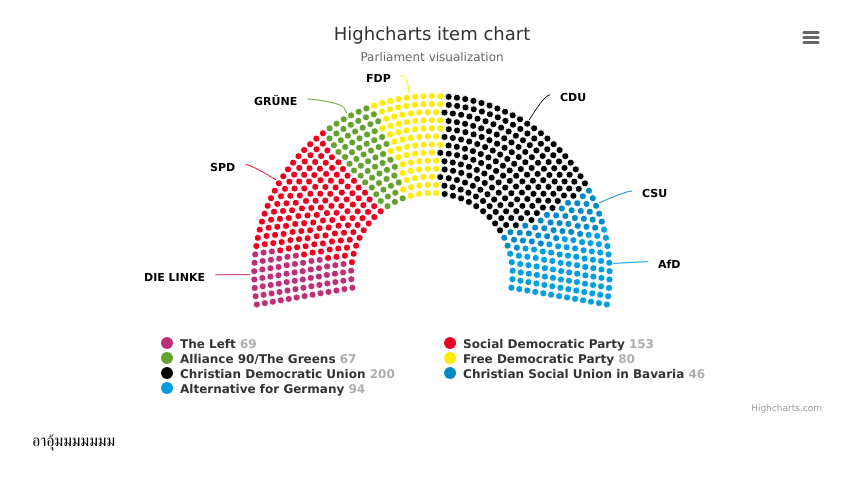
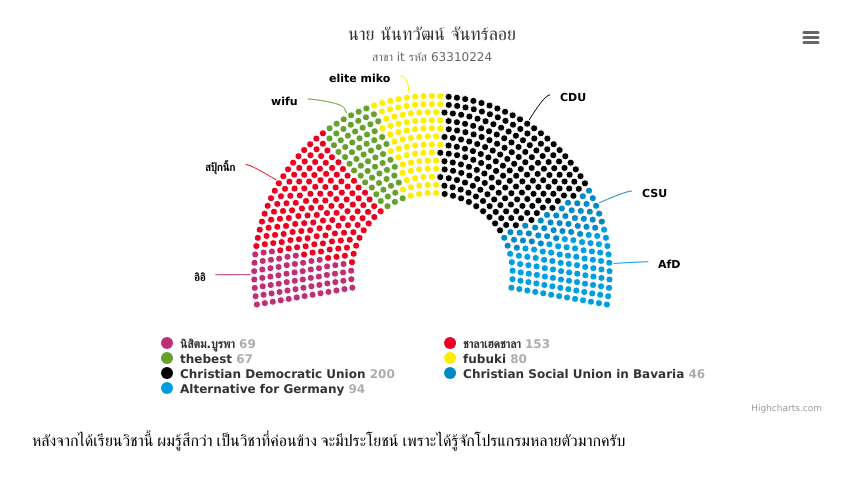
Before and after one commit to phongphom/finaltest, a PHP site: page / in a window 1280 px wide. Shown: the top 490 px of the page, without its empty margins (208-1061 px from the left). Run offline with PHP 8.4, Linux system fonts and the light colour scheme.

Commit message:
Update index.php

```diff
--- a/index.php
+++ b/index.php
@@ -57,7 +57,7 @@
     <figure class="highcharts-figure">
         <div id="container"></div>
         <p class="highcharts-description">
-           อาอุ้มมมมมมม
+           หลังจากได้เรียนวิชานี้ ผมรู้สึกว่า เป็นวิชาที่ค่อนข้าง จะมีประโยชน์ เพราะได้รู้จักโปรแกรมหลายตัวมากครับ
         </p>
     </figure>
 
@@ -69,11 +69,11 @@
         },
 
         title: {
-            text: 'Highcharts item chart'
+            text: 'นาย นันทวัฒน์ จันทร์ลอย'
         },
 
         subtitle: {
-            text: 'Parliament visualization'
+            text: 'สาขา it รหัส 63310224'
         },
 
         legend: {
@@ -84,10 +84,10 @@
             name: 'Representatives',
             keys: ['name', 'y', 'color', 'label'],
             data: [
-                ['The Left', 69, '#BE3075', 'DIE LINKE'],
-                ['Social Democratic Party', 153, '#EB001F', 'SPD'],
-                ['Alliance 90/The Greens', 67, '#64A12D', 'GRÜNE'],
-                ['Free Democratic Party', 80, '#FFED00', 'FDP'],
+                ['นิสิตม.บูรพา', 69, '#BE3075', 'อิอิ'],
+                ['ชาลาเฮดชาลา', 153, '#EB001F', 'สปุ้กนิ้ก'],
+                ['thebest', 67, '#64A12D', 'wifu'],
+                ['fubuki', 80, '#FFED00', 'elite miko'],
                 ['Christian Democratic Union', 200, '#000000', 'CDU'],
                 ['Christian Social Union in Bavaria', 46, '#008AC5', 'CSU'],
                 ['Alternative for Germany', 94, '#009EE0', 'AfD']
```
